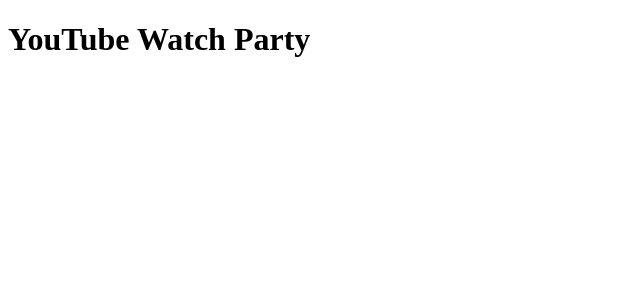
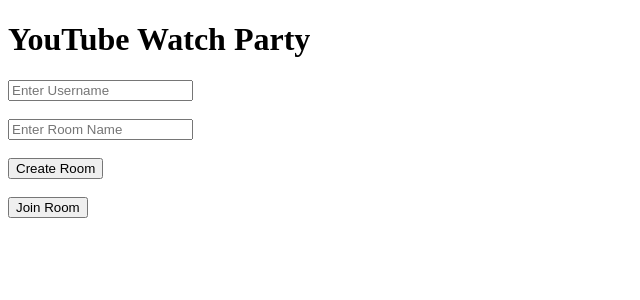
Before and after one commit to bushrak2005/YotubeWatchParty, a React (Vite) app in the folder client/: page / in a window 1280 px wide. Shown: the top 300 px of the page, without its empty margins (0-640 px from the left). Built offline with nearby package versions, Linux system fonts and the light colour scheme.

Commit message:
Add React routing and room creation flow

```diff
--- a/client/src/App.jsx
+++ b/client/src/App.jsx
@@ -1,6 +1,16 @@
+import { BrowserRouter, Routes, Route } from "react-router-dom";
+
+import Home from "./pages/Home";
+import Room from "./pages/Room";
+
 function App() {
   return (
-    <h1>YouTube Watch Party</h1>
+    <BrowserRouter>
+      <Routes>
+        <Route path="/" element={<Home />} />
+        <Route path="/room/:roomId" element={<Room />} />
+      </Routes>
+    </BrowserRouter>
   );
 }
 
--- /dev/null
+++ b/client/src/pages/Home.jsx
@@ -0,0 +1,73 @@
+import { useState } from "react";
+import { useNavigate } from "react-router-dom";
+import { createRoom } from "../services/roomService";
+
+function Home() {
+  const [username, setUsername] = useState("");
+  const [roomName, setRoomName] = useState("");
+
+  const navigate = useNavigate();
+
+  const handleCreateRoom = async () => {
+    if (!username || !roomName) {
+      alert("Please fill all fields");
+      return;
+    }
+
+    try {
+      const data = await createRoom({
+        roomName,
+        username,
+      });
+
+      console.log(data);
+
+      navigate(`/room/${data.room.roomId}`, {
+        state: {
+          username,
+        },
+      });
+    } catch (error) {
+      console.error(error);
+    }
+  };
+
+  return (
+    <div>
+      <h1>YouTube Watch Party</h1>
+
+      <input
+        type="text"
+        placeholder="Enter Username"
+        value={username}
+        onChange={(e) => setUsername(e.target.value)}
+      />
+
+      <br />
+      <br />
+
+      <input
+        type="text"
+        placeholder="Enter Room Name"
+        value={roomName}
+        onChange={(e) => setRoomName(e.target.value)}
+      />
+
+      <br />
+      <br />
+
+      <button onClick={handleCreateRoom}>
+        Create Room
+      </button>
+
+      <br />
+      <br />
+
+      <button>
+        Join Room
+      </button>
+    </div>
+  );
+}
+
+export default Home;
--- /dev/null
+++ b/client/src/pages/Room.jsx
@@ -0,0 +1,9 @@
+function Room() {
+  return (
+    <div>
+      <h1>Room Page</h1>
+    </div>
+  );
+}
+
+export default Room;
--- /dev/null
+++ b/client/src/services/roomService.js
@@ -0,0 +1,13 @@
+const API_URL = "http://localhost:5000/api/rooms";
+
+export const createRoom = async (roomData) => {
+  const response = await fetch(`${API_URL}/create`, {
+    method: "POST",
+    headers: {
+      "Content-Type": "application/json",
+    },
+    body: JSON.stringify(roomData),
+  });
+
+  return await response.json();
+};
--- /dev/null
+++ b/client/src/socket/socket.js
@@ -0,0 +1,5 @@
+import { io } from "socket.io-client";
+
+const socket = io("http://localhost:5000");
+
+export default socket;
```
Also changed, not shown: 2 other files (tests, documents, lock files or other folders).
